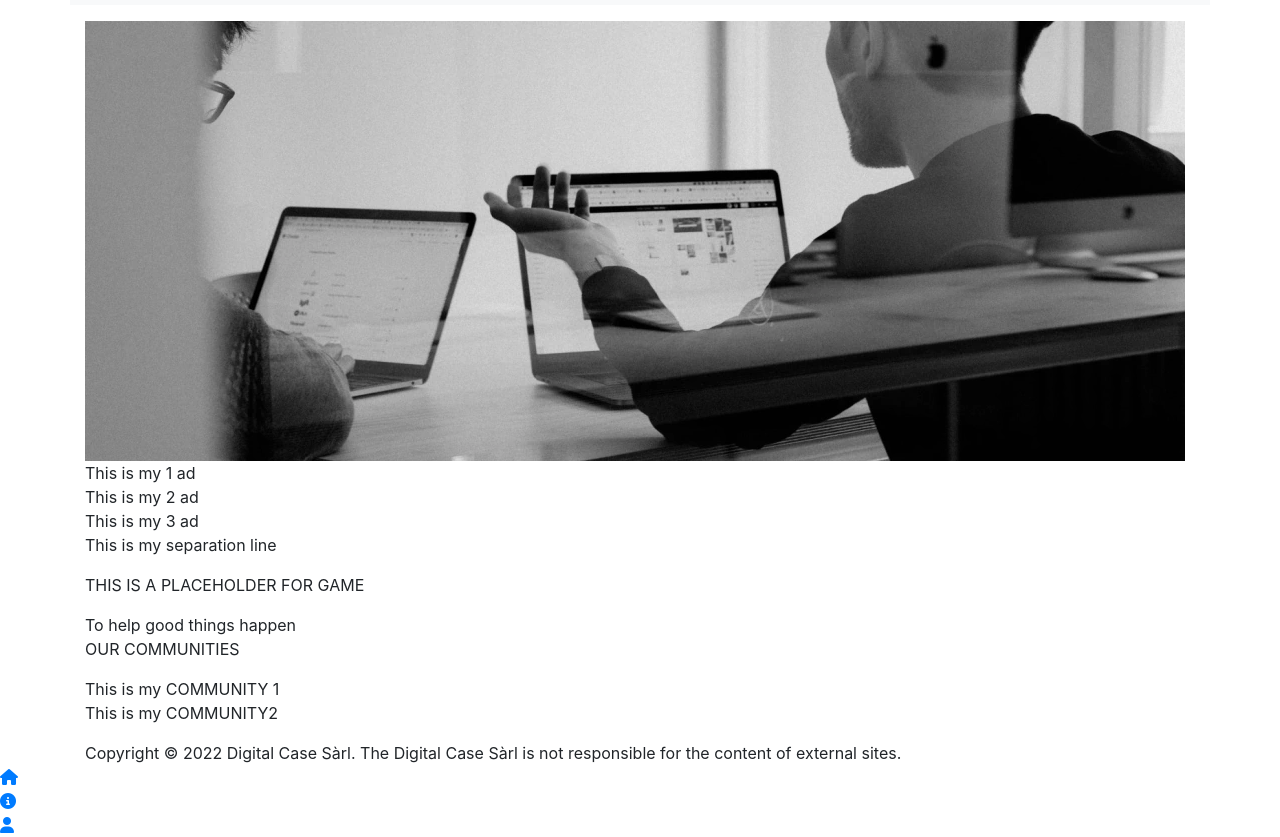
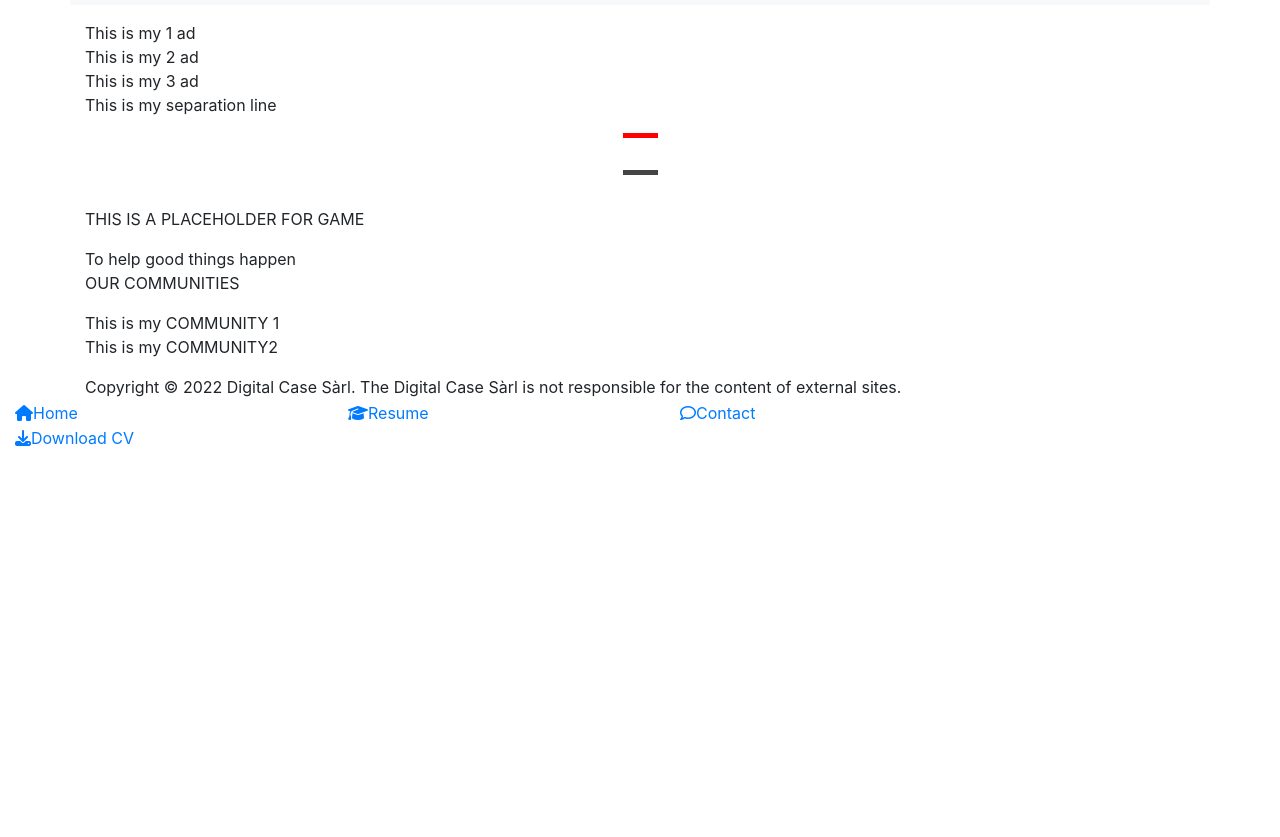
Before and after one commit to Zilvaro/digitalz-community, a plain HTML site: page index.html in a window 1280 px wide. Shown: the part 66-903 px from the top of the page. After the commit the page ends 800 px from the top, so only its background shows below. Drawn offline with nearby package versions, Linux system fonts and the light colour scheme.

Commit message:
bootstrap hover fav links updated

```diff
--- /dev/null
+++ b/assets/css/style.css
@@ -0,0 +1,28 @@
+
+
+/*--------Fonts --------DM Sans, --------------  Colors */
+
+/* Block dividers */
+
+.block-divider {
+    width: 75px;
+    height: 5px;
+    border: 0;
+    background-color: #444;
+}
+
+.block-divider--orange {
+    background-color: #f05f40;
+}
+
+.block-divider--white {
+    background-color: white;
+}
+
+.block-divider--short {
+    width: 35px;
+}
+
+.block-divider--red {
+    background-color: red;
+}
--- a/index.html
+++ b/index.html
@@ -9,10 +9,12 @@
   <meta name="keywords"
     content="business application , free business app, engagement, tasks, tasking app, crowdsourcing">
   <meta name="author" content="digital-case">
+
   <link rel="stylesheet" href="https://maxcdn.bootstrapcdn.com/bootstrap/4.5.2/css/bootstrap.min.css">
-  <script src="https://ajax.googleapis.com/ajax/libs/jquery/3.5.1/jquery.min.js"></script>
-  <script src="https://cdnjs.cloudflare.com/ajax/libs/popper.js/1.16.0/umd/popper.min.js"></script>
-  <script src="https://maxcdn.bootstrapcdn.com/bootstrap/4.5.2/js/bootstrap.min.js"></script>
+  <link rel="stylesheet" href="https://cdnjs.cloudflare.com/ajax/libs/hover.css/2.1.1/css/hover-min.css"
+    type="text/css" />
+  <link rel="stylesheet" href="assets/css/style.css" type="text/css">
+
 </head>
 
 <body>
@@ -36,9 +38,7 @@
   <section class="container pt-3">
     <div class="row" id="hero-image">
       <div class="col-12">
-        <a href="info.html"><img id="main-image" class="responsive"
-            src="assets/images/charles-1473394-unsplash-webp.webp" alt="Two people creating & working with computers" />
-        </a>
+        <a href="#"></a>
       </div>
     </div>
     <div class="row" id="promo-space1">
@@ -59,9 +59,12 @@
     <div class="row" id="line-row">
       <div class="col-12">
         This is my separation line
+        <hr class="block-divider block-divider--short block-divider--red">
       </div>
     </div>
   </section>
+
+  <hr class="block-divider block-divider--short">
 
   <section class="container pt-3">
     <div class="row">
@@ -101,7 +104,7 @@
     <div class="row">
       <div class="col-12">
         Copyright © 2022 Digital Case Sàrl. The Digital Case Sàrl is not responsible for the content of external
-      sites.
+        sites.
       </div>
     </div>
     <div class="row" id="community2">
@@ -113,17 +116,28 @@
 
 
   <footer>
-    <div class="footer-button active-footer">
-      <a href="index.html"><i class="fa-solid fa-house"></i></a>
-    </div>
-    <div class="footer-button">
-      <a href="info.html"><i class="fa-solid fa-circle-info"></i></a>
-    </div>
-    <div class="footer-button">
-      <a href="profile.html"><i class="fa-solid fa-user"></i></a>
-    </div>
+    <div class="row no-gutters">
+      <div class="col">
+          <ul id="nav" class="list-inline menucontainer">
+              <li class="col-6 col-md-3 ui-menu-color-home list-inline-item menuitem">
+                  <a href="#" class="hvr-fade"><i class="fa-solid fa-house" aria-hidden="true"></i><span>Home</span></a>
+              </li>
+              <li class="col-6 col-md-3 ui-menu-color-resume list-inline-item menuitem">
+                  <a href="#" class="hvr-fade"><i class="fa-solid fa-graduation-cap" aria-hidden="true"></i><span>Resume</span></a>
+              </li>
+              <li class="col-6 col-md-3 ui-menu-color-contact list-inline-item menuitem">
+                  <a href="#" class="hvr-fade"><i class="fa-regular fa-comment" aria-hidden="true"></i><span>Contact</span></a>
+              </li>
+              <li class="col-6 col-md-3 ui-menu-color-download list-inline-item menuitem">
+                  <a href="#" class="hvr-fade"><i class="fa-solid fa-download" aria-hidden="true"></i><span>Download CV</span></a>
+              </li>
+      </div>
   </footer>
-  <script src="https://kit.fontawesome.com/1b552ab9b4.js" crossorigin="anonymous"></script>
+
+  <script src="https://kit.fontawesome.com/3d1bfe7fc5.js" crossorigin="anonymous"></script>
+  <script src="https://ajax.googleapis.com/ajax/libs/jquery/3.5.1/jquery.min.js"></script>
+  <script src="https://cdnjs.cloudflare.com/ajax/libs/popper.js/1.16.0/umd/popper.min.js"></script>
+  <script src="https://maxcdn.bootstrapcdn.com/bootstrap/4.5.2/js/bootstrap.min.js"></script>
 
 </body>
 
```
